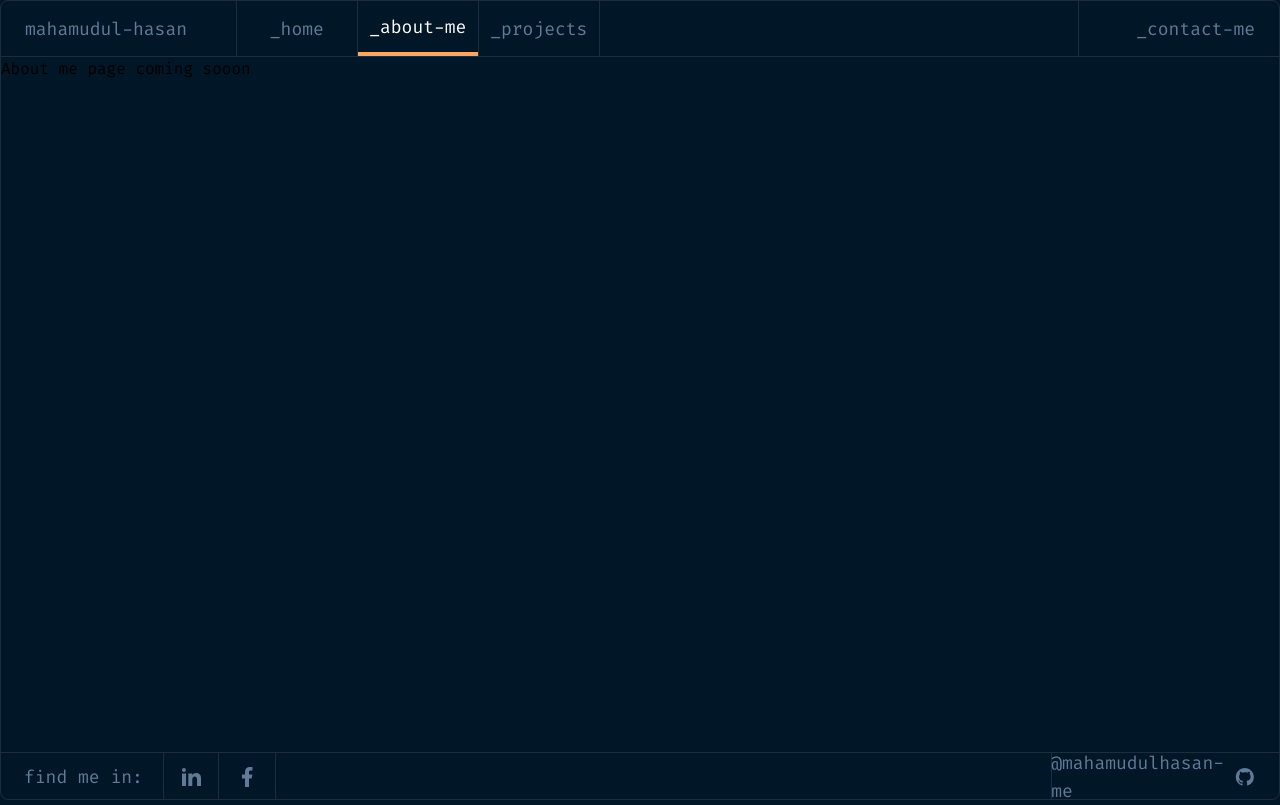
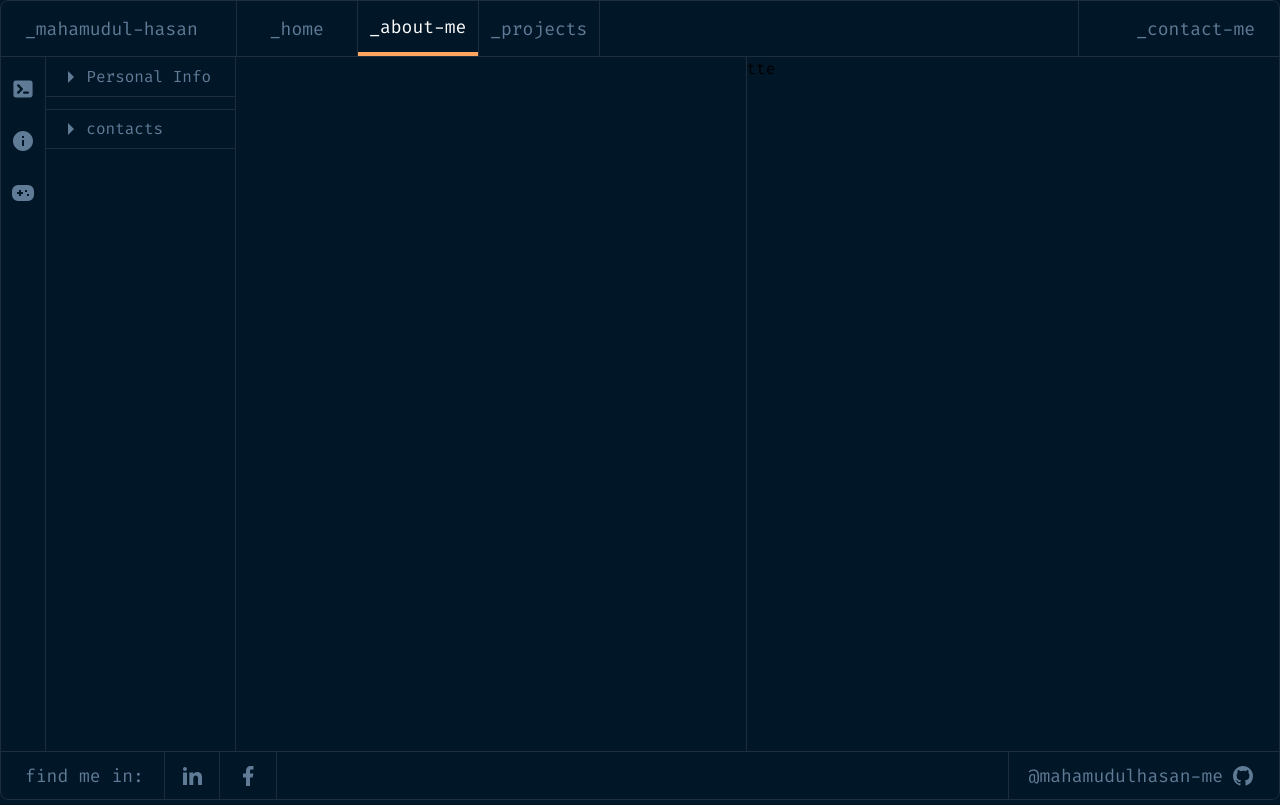
Before and after one commit to mahamudulhasan-me/mahamudulhasan.me, a React (Vite) app: page /about-me in a window 1280 px wide. Built offline with nearby package versions, Linux system fonts and the light colour scheme.

Commit message:
add about me section

```diff
--- a/package.json
+++ b/package.json
@@ -10,6 +10,7 @@
     "preview": "vite preview"
   },
   "dependencies": {
+    "aos": "^2.3.4",
     "localforage": "^1.10.0",
     "match-sorter": "^6.3.1",
     "react": "^18.2.0",
--- /dev/null
+++ b/src/components/AboutInfoNav/NavContact.jsx
@@ -0,0 +1,34 @@
+import { useState } from "react";
+import { RiArrowDownSFill, RiArrowRightSFill } from "react-icons/ri";
+
+const NavContact = () => {
+  const [showInfo, setShowInfo] = useState(false);
+  return (
+    <>
+      <div>
+        <div
+          data-aos="fade-down"
+          onClick={() => setShowInfo(!showInfo)}
+          className="border-y mt-3 border-p4 w-full h-10 flex gap-1 items-center px-3 cursor-pointer"
+        >
+          {showInfo ? (
+            <RiArrowDownSFill size={24} />
+          ) : (
+            <RiArrowRightSFill size={24} />
+          )}{" "}
+          contacts
+        </div>
+
+        {showInfo ? (
+          <div data-aos="zoom-out-right" className={`px-3 mt-4 space-y-4 `}>
+            contact
+          </div>
+        ) : (
+          ""
+        )}
+      </div>
+    </>
+  );
+};
+
+export default NavContact;
--- /dev/null
+++ b/src/components/AboutInfoNav/NavEducation.jsx
@@ -0,0 +1,40 @@
+import { useState } from "react";
+import { FaGraduationCap } from "react-icons/fa";
+import {
+  RiArrowDownSLine,
+  RiArrowRightSLine,
+  RiFolder3Fill,
+} from "react-icons/ri";
+
+const NavEducation = () => {
+  const [showInfo, setShowInfo] = useState(false);
+  return (
+    <>
+      <div
+        onClick={() => setShowInfo(!showInfo)}
+        className="flex items-center gap-1 cursor-pointer transition-all"
+      >
+        {showInfo ? (
+          <RiArrowDownSLine size={24} />
+        ) : (
+          <RiArrowRightSLine size={24} />
+        )}{" "}
+        <RiFolder3Fill size={24} color="#3A49A4" /> education
+      </div>
+      {showInfo ? (
+        <div data-aos="fade-down" className="pl-8 mt-3 space-y-2">
+          <p className="flex items-center gap-1">
+            <FaGraduationCap size={24} /> institute
+          </p>
+          <p className="flex items-center gap-1">
+            <FaGraduationCap size={24} /> university
+          </p>
+        </div>
+      ) : (
+        ""
+      )}
+    </>
+  );
+};
+
+export default NavEducation;
--- /dev/null
+++ b/src/components/AboutInfoNav/NavInterested.jsx
@@ -0,0 +1,40 @@
+import { useState } from "react";
+import { FaGraduationCap } from "react-icons/fa";
+import {
+  RiArrowDownSLine,
+  RiArrowRightSLine,
+  RiFolder3Fill,
+} from "react-icons/ri";
+
+const NavInterested = () => {
+  const [showInfo, setShowInfo] = useState(false);
+  return (
+    <>
+      <div
+        onClick={() => setShowInfo(!showInfo)}
+        className="flex items-center gap-1"
+      >
+        {showInfo ? (
+          <RiArrowDownSLine size={24} />
+        ) : (
+          <RiArrowRightSLine size={24} />
+        )}{" "}
+        <RiFolder3Fill size={24} color="#43D9AD" /> interested
+      </div>
+      {showInfo ? (
+        <div data-aos="fade-down" className="pl-8 mt-3 space-y-2">
+          <p className="flex items-center gap-1">
+            <FaGraduationCap size={24} /> institute
+          </p>
+          <p className="flex items-center gap-1">
+            <FaGraduationCap size={24} /> university
+          </p>
+        </div>
+      ) : (
+        ""
+      )}
+    </>
+  );
+};
+
+export default NavInterested;
--- a/src/layouts/Main.jsx
+++ b/src/layouts/Main.jsx
@@ -1,12 +1,17 @@
+import Aos from "aos";
+import { useEffect } from "react";
 import { Outlet } from "react-router-dom";
 import Footer from "../pages/Shared/Footer/Footer";
 import Navbar from "../pages/Shared/Navbar/Navbar";
 
 const Main = () => {
+  useEffect(() => {
+    Aos.init();
+  }, []);
   return (
     <div className="max-h-[calc(100vh-2px)]">
       <Navbar />
-      <div className="h-[calc(100vh-3.6rem)]">
+      <div className="h-[calc(100vh-6.6rem)]">
         <Outlet />
       </div>
       <Footer />
--- a/src/main.jsx
+++ b/src/main.jsx
@@ -1,3 +1,4 @@
+import "aos/dist/aos.css";
 import React from "react";
 import ReactDOM from "react-dom/client";
 import { RouterProvider } from "react-router-dom";
--- a/src/pages/About/About.jsx
+++ b/src/pages/About/About.jsx
@@ -1,5 +1,72 @@
+import { useState } from "react";
+import { HiTerminal } from "react-icons/hi";
+import {
+  RiArrowDownSFill,
+  RiArrowRightSFill,
+  RiArrowRightSLine,
+  RiFolder3Fill,
+  RiGamepadFill,
+  RiInformationFill,
+} from "react-icons/ri";
+import NavContact from "../../components/AboutInfoNav/NavContact";
+import NavEducation from "../../components/AboutInfoNav/NavEducation";
+import NavInterested from "../../components/AboutInfoNav/NavInterested";
 const About = () => {
-  return <div>About me page coming sooon</div>;
+  const [showInfo, setShowInfo] = useState(false);
+  return (
+    <div className="grid grid-cols-12 h-full w-full">
+      <div className="col-span-7 border-r border-p4 w-full h-full">
+        <div className="h-full">
+          <div className="w-[31.5%] border-r border-p4 h-full flex justify-start text-s1">
+            <div className="w-14 border-r border-p4  flex flex-col items-center pt-5">
+              <div className=" text-2xl space-y-7">
+                <HiTerminal />
+                <RiInformationFill />
+                <RiGamepadFill />
+              </div>
+            </div>
+            <div className="w-full">
+              <div>
+                <div
+                  data-aos="fade-down"
+                  onClick={() => setShowInfo(!showInfo)}
+                  className="border-b border-p4 w-full h-10 flex gap-1 items-center px-3 cursor-pointer"
+                >
+                  {showInfo ? (
+                    <RiArrowDownSFill size={24} />
+                  ) : (
+                    <RiArrowRightSFill size={24} />
+                  )}{" "}
+                  Personal Info
+                </div>
+
+                {showInfo ? (
+                  <div data-aos="zoom-in" className={`px-3 mt-4 space-y-4 `}>
+                    <div>
+                      <div className="flex items-center gap-1">
+                        <RiArrowRightSLine size={24} />{" "}
+                        <RiFolder3Fill size={24} color="#E99287" /> bio
+                      </div>
+                    </div>
+                    {/* interested nav  */}
+                    <NavInterested />
+                    <div>
+                      {/* education  */}
+                      <NavEducation />
+                    </div>
+                  </div>
+                ) : (
+                  ""
+                )}
+              </div>
+              <NavContact />
+            </div>
+          </div>
+        </div>
+      </div>
+      <div className="col-span-5 border-p4 w-full h-full">tte</div>
+    </div>
+  );
 };
 
 export default About;
--- a/src/pages/Home/Home.jsx
+++ b/src/pages/Home/Home.jsx
@@ -2,8 +2,8 @@ import { Link } from "react-router-dom";
 
 const Home = () => {
   return (
-    <div className="w-4/5 pl-[5%] mx-auto flex justify-center items-center h-full gap-10">
-      <div className="w-1/2">
+    <div className="w-4/5  mx-auto flex justify-center items-center h-full gap-10">
+      <div className="">
         <div className="text-[#E5E9F0]">
           <p className="text-lg ">Hi all. I am</p>
           <h1 className="text-6xl">Mahamudul Hasan</h1>
@@ -28,7 +28,7 @@ const Home = () => {
           </p>
         </div>
       </div>
-      <div className="w-1/2 relative h-full flex justify-start items-center">
+      <div className="relative h-full flex justify-start items-center">
         <div
           className="rounded-lg border-2 border-[#010e0e]"
           style={{
@@ -36,7 +36,7 @@ const Home = () => {
             height: "475px",
             background:
               "linear-gradient(150.26deg, rgba(23, 85, 83, 0.7) 1.7%, rgba(67, 217, 173, 0.091) 81.82%)",
-            boxShadow: " inset 0px 2px 0px rgba(255, 255, 255, 0.3)",
+            boxShadow: "inset 0px 2px 0px rgba(255, 255, 255, 0.3)",
             backdropFilter: "blur(32px)",
           }}
         ></div>
--- a/src/pages/Shared/Footer/Footer.jsx
+++ b/src/pages/Shared/Footer/Footer.jsx
@@ -2,7 +2,7 @@ import { RiFacebookFill, RiGithubFill, RiLinkedinFill } from "react-icons/ri";
 import { Link } from "react-router-dom";
 const Footer = () => {
   return (
-    <footer className="absolute bottom-0 left-0 right-0 h-12 border-t border-p4 px-6 flex justify-between items-center text-s1 text-lg">
+    <footer className="bottom-0 left-0 right-0 h-12 border-t border-p4 px-6 flex justify-between items-center text-s1 text-lg">
       <div className="border-r border-p4 h-full flex justify-start items-center transition-all">
         find me in:
         <Link className="ml-5 w-14 hover:text-white border-x h-full border-p4 flex justify-center items-center">
@@ -13,7 +13,7 @@ const Footer = () => {
         </Link>
       </div>
       <div
-        className="w-2/12 border-l h-full flex justify-end items-center border-p4
+        className="min-w-2/12 border-l pl-5 h-full flex justify-end items-center border-p4
       "
       >
         <Link className="flex justify-end items-center gap-2 transition-all">
--- a/src/pages/Shared/Navbar/Navbar.jsx
+++ b/src/pages/Shared/Navbar/Navbar.jsx
@@ -3,7 +3,7 @@ import ActiveNav from "../../../components/ActiveLink/ActiveNav";
 const Navbar = () => {
   return (
     <div className="text-s1 text-lg h-14 px-6 flex justify-between items-center border-b border-p4">
-      <div className="w-1/5">mahamudul-hasan</div>
+      <div className="w-1/5">_mahamudul-hasan</div>
       <nav className="w-4/5 mx-auto border-x border-p4 h-full">
         <ul className="menu_nav-items">
           <li>
```
Also changed, not shown: 1 other file (tests, documents, lock files or other folders).
